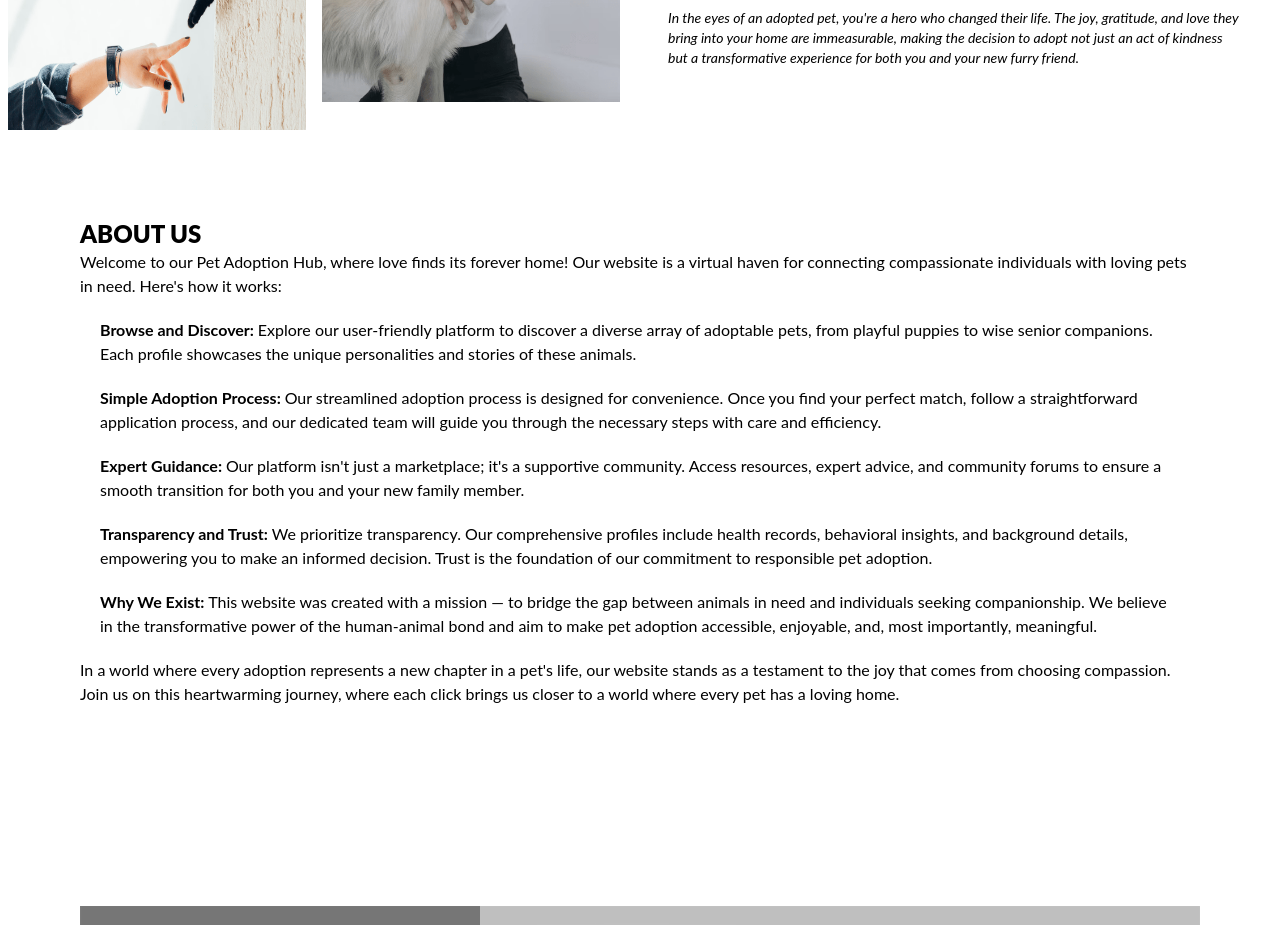
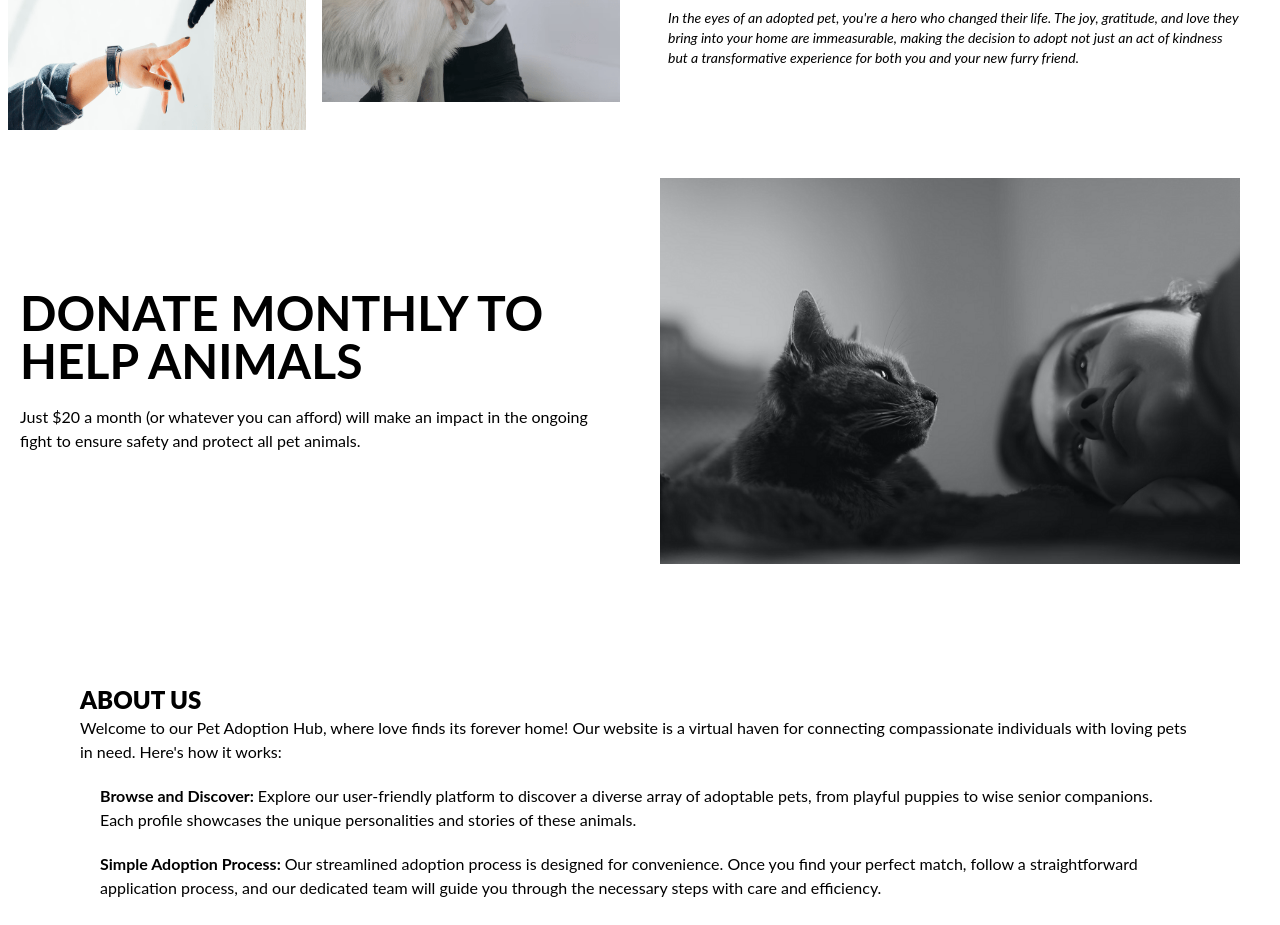
Before and after one commit to devalienbrain/pet-adoption-mern-project-client, a React (Vite) app: page / in a window 1280 px wide. Shown: the part 1380-2305 px from the top of the page. Built offline with nearby package versions, Linux system fonts and the light colour scheme; no server answers; grey boxes are pictures that could not be loaded.

Commit message:
extra section 2-donate done at home

```diff
--- /dev/null
+++ b/src/pages/Home/DonateMonthly/DonateMonthly.jsx
@@ -0,0 +1,25 @@
+import bannerImg from "../../../../public/Resources/donateImg.png";
+const DonateMonthly = () => {
+  return (
+    <div>
+      <div className="flex flex-col md:flex-row">
+        <div className="flex-1 flex justify-center items-center p-5">
+          <div className="text-center md:text-left">
+            <h1 className="mb-5 text-2xl md:text-5xl text-black font-bold">
+              DONATE MONTHLY TO HELP ANIMALS
+            </h1>
+            <span>
+              Just $20 a month (or whatever you can afford) will make an impact
+              in the ongoing fight to ensure safety and protect all pet animals.
+            </span>
+          </div>
+        </div>
+        <div className="flex-1 p-10">
+          <img className="w-full h-full" src={bannerImg} />
+        </div>
+      </div>
+    </div>
+  );
+};
+
+export default DonateMonthly;
--- a/src/pages/Home/Home.jsx
+++ b/src/pages/Home/Home.jsx
@@ -2,6 +2,7 @@ import AboutUs from "./AboutUs/AboutUs";
 import Banner from "./Banner/Banner";
 import CallToAction from "./CallToAction/CallToAction";
 import Categories from "./Categories/Categories";
+import DonateMonthly from "./DonateMonthly/DonateMonthly";
 import JoinWithUs from "./JoinWithUs/JoinWithUs";
 
 const Home = () => {
@@ -10,6 +11,7 @@ const Home = () => {
       <Banner></Banner>
       <Categories></Categories>
       <CallToAction></CallToAction>
+      <DonateMonthly></DonateMonthly>
       <AboutUs></AboutUs>
       <JoinWithUs></JoinWithUs>
     </div>
```
Also changed, not shown: public/Resources/donateImg.png (added).
